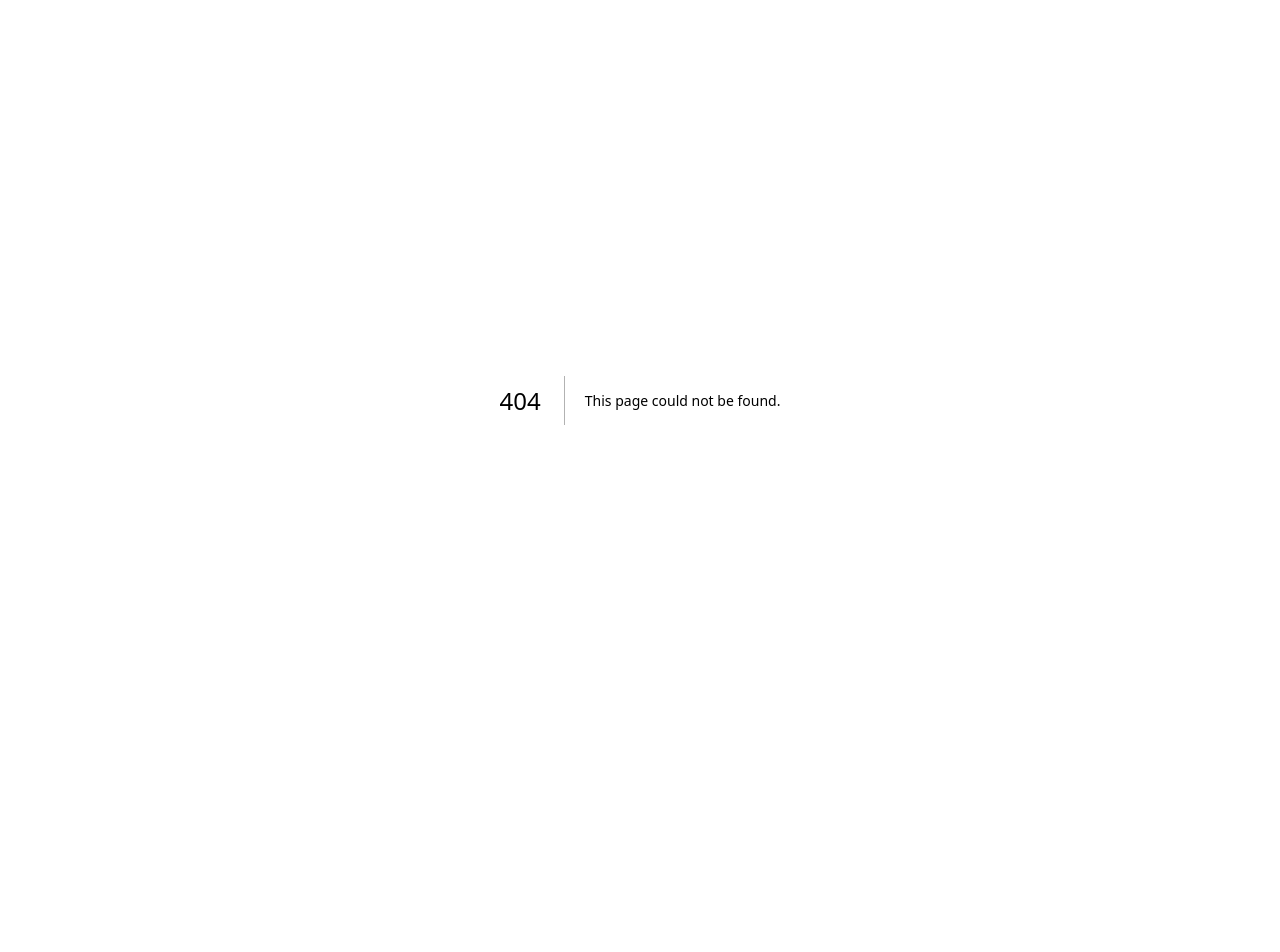
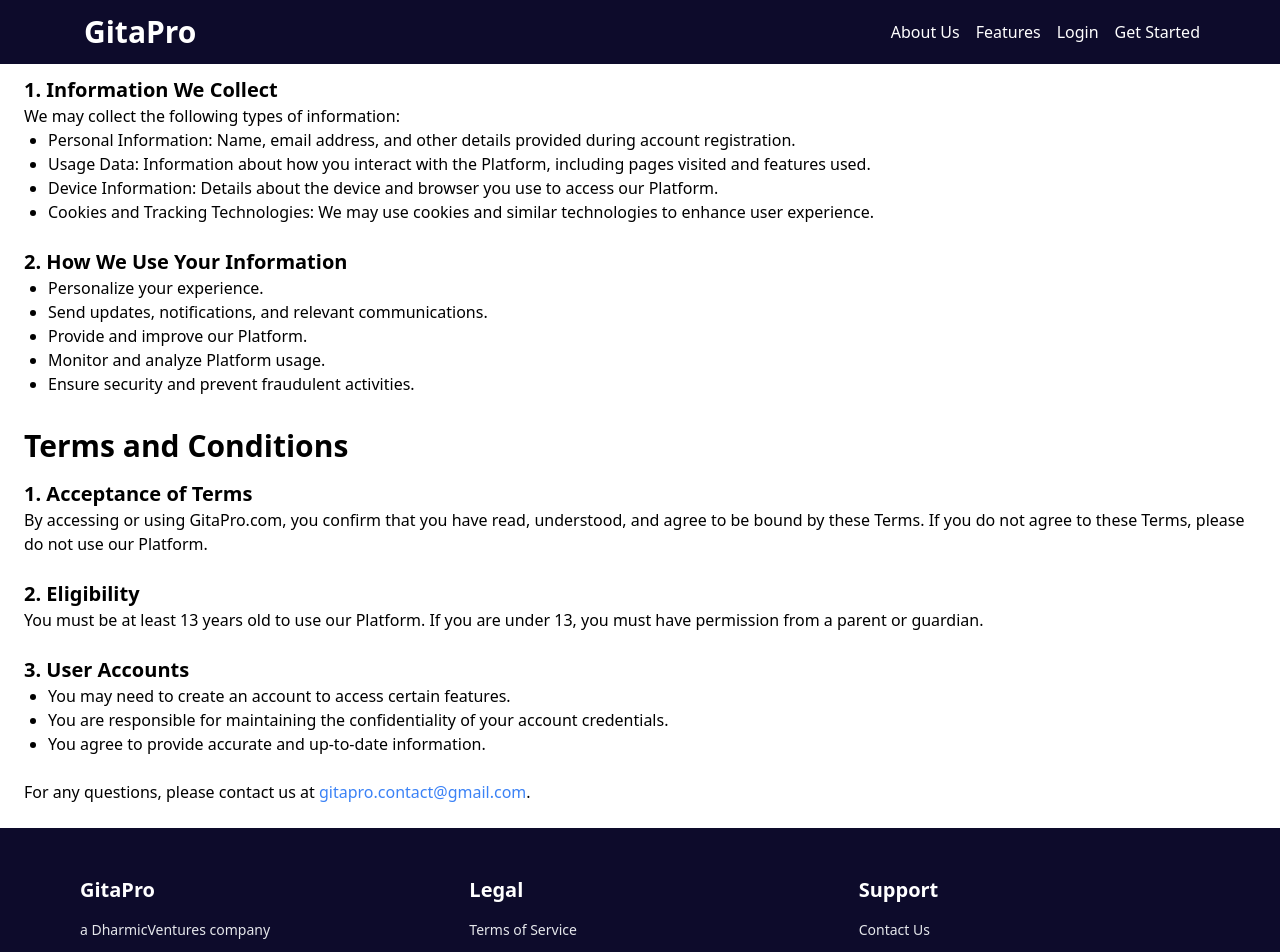
Before and after one commit to GitaPro-App/GitaPro, a Next.js app: page /terms in a window 1280 px wide. Before the commit this address had no page. Shown: the top 952 px of the page. Before the commit the page ends 800 px from the top, so only its background shows below. Built offline with nearby package versions, Linux system fonts and the light colour scheme.

Commit message:
change url name for terms

```diff
--- /dev/null
+++ b/src/app/terms/page.tsx
@@ -0,0 +1,12 @@
+import Navbar from '../components/NotLoggedIn/Navbar';
+import Footer from '../components/Footer';
+import Terms from '../components/terms';
+export default function TermsInfo() {
+    return (
+      <div>
+          <Navbar/>
+          <Terms/>
+          <Footer/>
+      </div>
+    );
+  }
```
